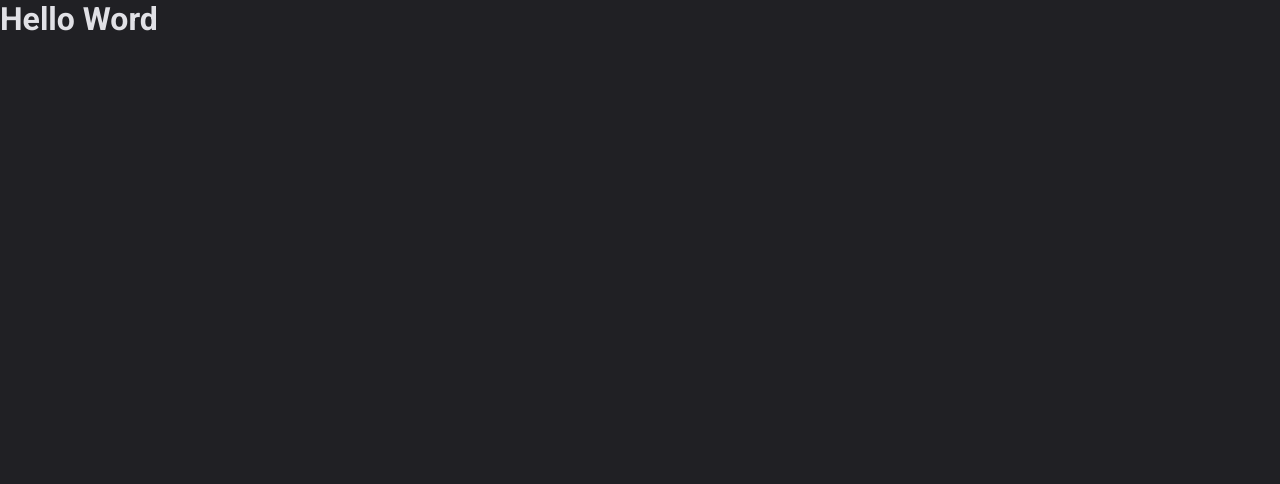
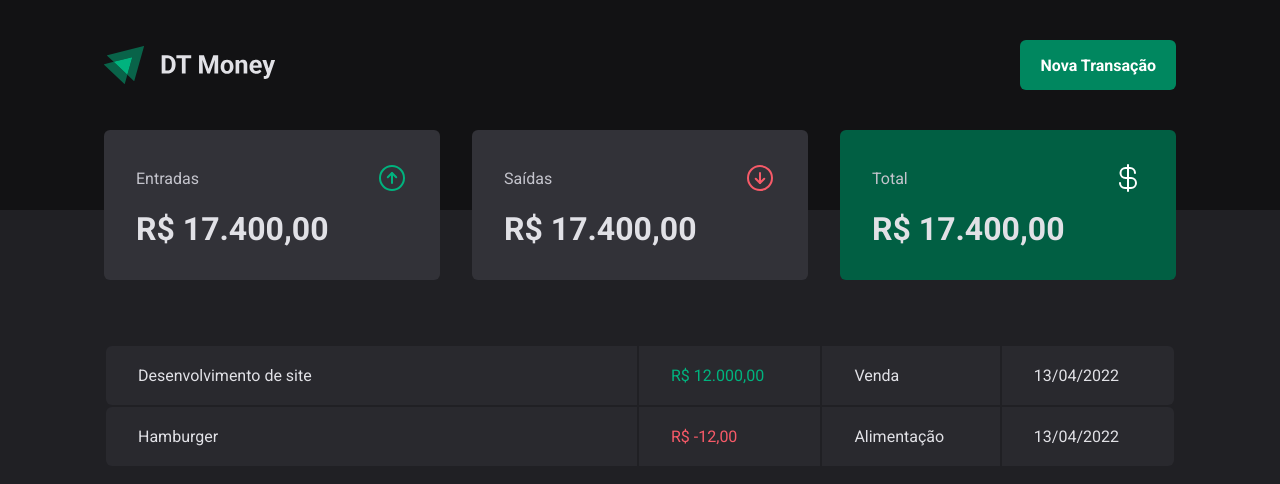
Before and after one commit to giovanaraphaelli/rockeseat-ignite-reactjs, a React (Vite) app in the folder 03-dt-money/: page / in a window 1280 px wide. Shown: the top 484 px of the page. Built offline with nearby package versions, Linux system fonts and the light colour scheme.

Commit message:
feat: create Transactions Page

```diff
--- a/03-dt-money/src/App.tsx
+++ b/03-dt-money/src/App.tsx
@@ -1,11 +1,12 @@
 import { ThemeProvider } from 'styled-components';
 import { GlobalStyle } from './styles/global';
 import { defaultTheme } from './styles/theme/default';
+import { Transactions } from './pages/Transactions';
 export function App() {
   return (
     <ThemeProvider theme={defaultTheme}>
       <GlobalStyle />
-      <h1>Hello Word</h1>
+      <Transactions />
     </ThemeProvider>
   );
 }
--- /dev/null
+++ b/03-dt-money/src/pages/Transactions/index.tsx
@@ -0,0 +1,39 @@
+import { Header } from '../../components/Header';
+import { Summary } from '../../components/Summary';
+import {
+  PriceHighlight,
+  TransactionsContainer,
+  TransactionsTable,
+} from './styles';
+
+export function Transactions() {
+  return (
+    <div>
+      <Header />
+      <Summary />
+      <TransactionsContainer>
+        <TransactionsTable>
+          <tbody>
+            <tr>
+              <td width="50%">Desenvolvimento de site</td>
+              <td>
+                <PriceHighlight variant="income">R$ 12.000,00</PriceHighlight>
+              </td>
+              <td>Venda</td>
+              <td>13/04/2022</td>
+            </tr>
+
+            <tr>
+              <td width="50%">Hamburger</td>
+              <td>
+                <PriceHighlight variant="outcome">R$ -12,00</PriceHighlight>
+              </td>
+              <td>Alimentação</td>
+              <td>13/04/2022</td>
+            </tr>
+          </tbody>
+        </TransactionsTable>
+      </TransactionsContainer>
+    </div>
+  );
+}
--- /dev/null
+++ b/03-dt-money/src/pages/Transactions/styles.ts
@@ -0,0 +1,40 @@
+import styled from 'styled-components';
+
+export const TransactionsContainer = styled.main`
+  width: 100%;
+  max-width: 1120px;
+  margin: 4rem auto 0;
+  padding: 0 1.5rem;
+`;
+
+export const TransactionsTable = styled.table`
+  width: 100%;
+  border-collapse: separate;
+  margin-top: 1.5rem;
+
+  td {
+    padding: 1.25rem 2rem;
+    background: ${(props) => props.theme['gray-700']};
+
+    &:first-child {
+      border-top-left-radius: 6px;
+      border-bottom-left-radius: 6px;
+    }
+
+    &:last-child {
+      border-top-right-radius: 6px;
+      border-bottom-right-radius: 6px;
+    }
+  }
+`;
+
+interface PriceHighlightProps {
+  variant: 'income' | 'outcome';
+}
+
+export const PriceHighlight = styled.span<PriceHighlightProps>`
+  color: ${(props) =>
+    props.variant === 'income'
+      ? props.theme['green-300']
+      : props.theme['red-300']};
+`;
```
